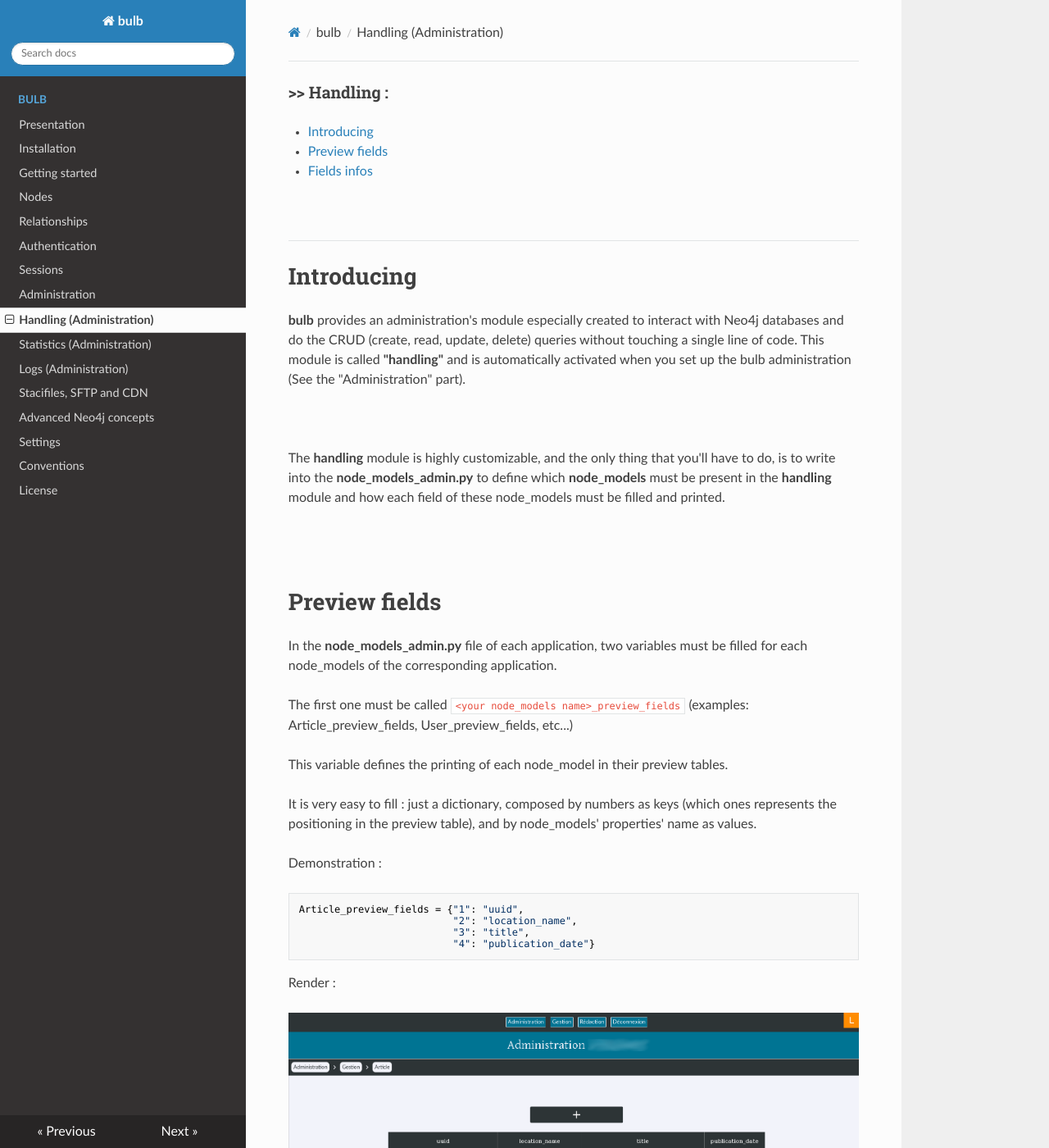
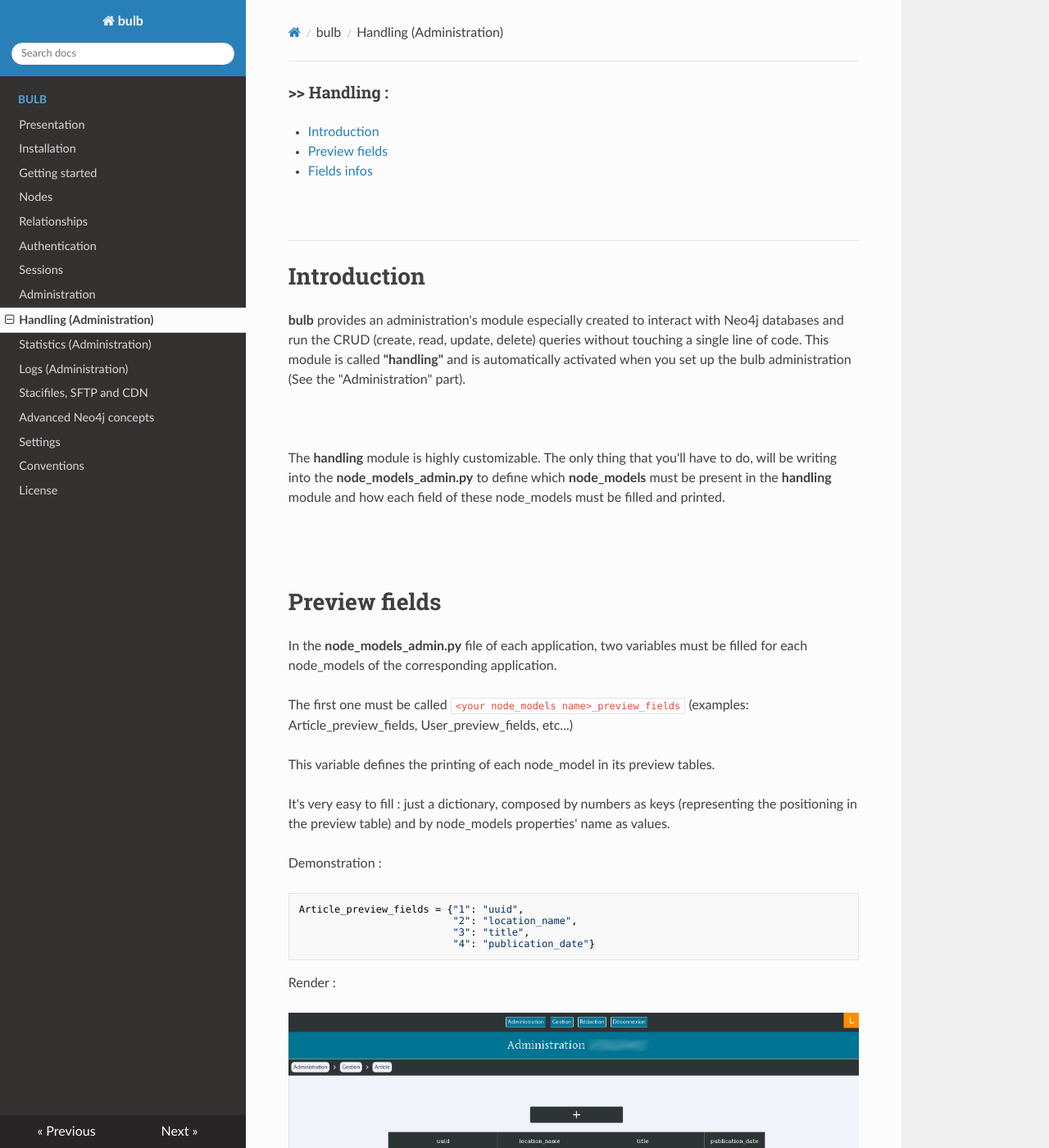
Before and after one commit to LilaRest/bulb, an MkDocs documentation site: the page built from bulb_docs/handling.md, in a window 1280 px wide and 1400 px high. Shown: the whole window at 82% size. Built offline with MkDocs 1.6.1, drawn with Linux system fonts in a browser that asks for light colours; nearby versions of some CDN libraries; some of the changed text lies outside the part shown.

Commit message:
Update handling.md

```diff
--- a/bulb_docs/handling.md
+++ b/bulb_docs/handling.md
@@ -5,12 +5,12 @@
 
 ---
 
-# Introducing
-**bulb** provides an administration's module especially created to interact with Neo4j databases and do the CRUD (create, read, update, delete) queries without touching a single line of code. This module is called **"handling"** and is automatically activated when you set up the bulb administration (See the "Administration" part).
+# Introduction
+**bulb** provides an administration's module especially created to interact with Neo4j databases and run the CRUD (create, read, update, delete) queries without touching a single line of code. This module is called **"handling"** and is automatically activated when you set up the bulb administration (See the "Administration" part).
 
 <br/>
 
-The **handling** module is highly customizable, and the only thing that you'll have to do, is to write into the **node_models_admin.py** to define which **node_models** must be present in the **handling** module and how each field of these node_models must be filled and printed.
+The **handling** module is highly customizable. The only thing that you'll have to do, will be writing into the **node_models_admin.py** to define which **node_models** must be present in the **handling** module and how each field of these node_models must be filled and printed.
 
 <br/>
 <br/>
@@ -21,9 +21,9 @@ In the **node_models_admin.py** file of each application, two variables must be
 
 The first one must be called `<your node_models name>_preview_fields` (examples: Article_preview_fields, User_preview_fields, etc...)
 
-This variable defines the printing of each node_model in their preview tables.
+This variable defines the printing of each node_model in its preview tables.
 
-It is very easy to fill : just a dictionary, composed by numbers as keys (which ones represents the positioning in the preview table), and by node_models' properties' name as values.
+It's very easy to fill : just a dictionary, composed by numbers as keys (representing the positioning in the preview table) and by node_models properties' name as values.
 
 Demonstration :
 
```
Also changed, not shown: other parts of bulb_docs/handling.md (+2 -2 lines).
